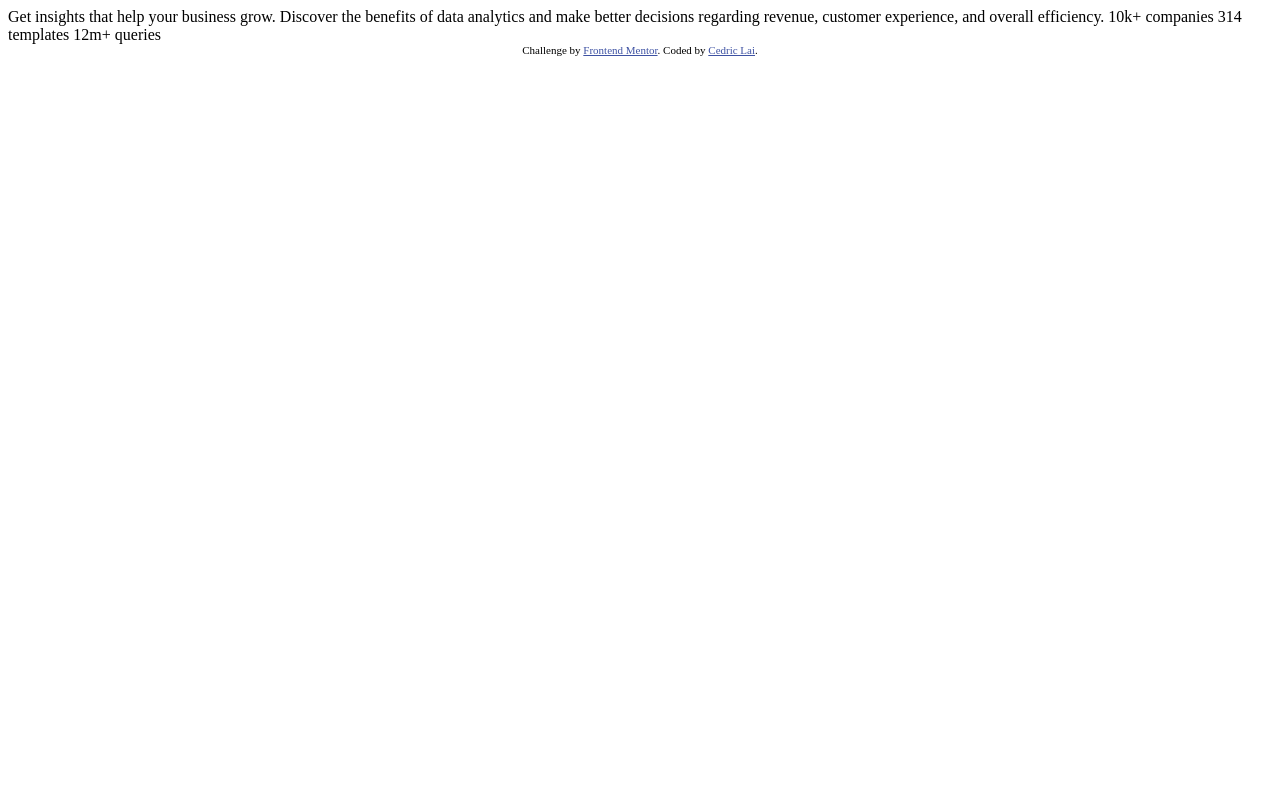
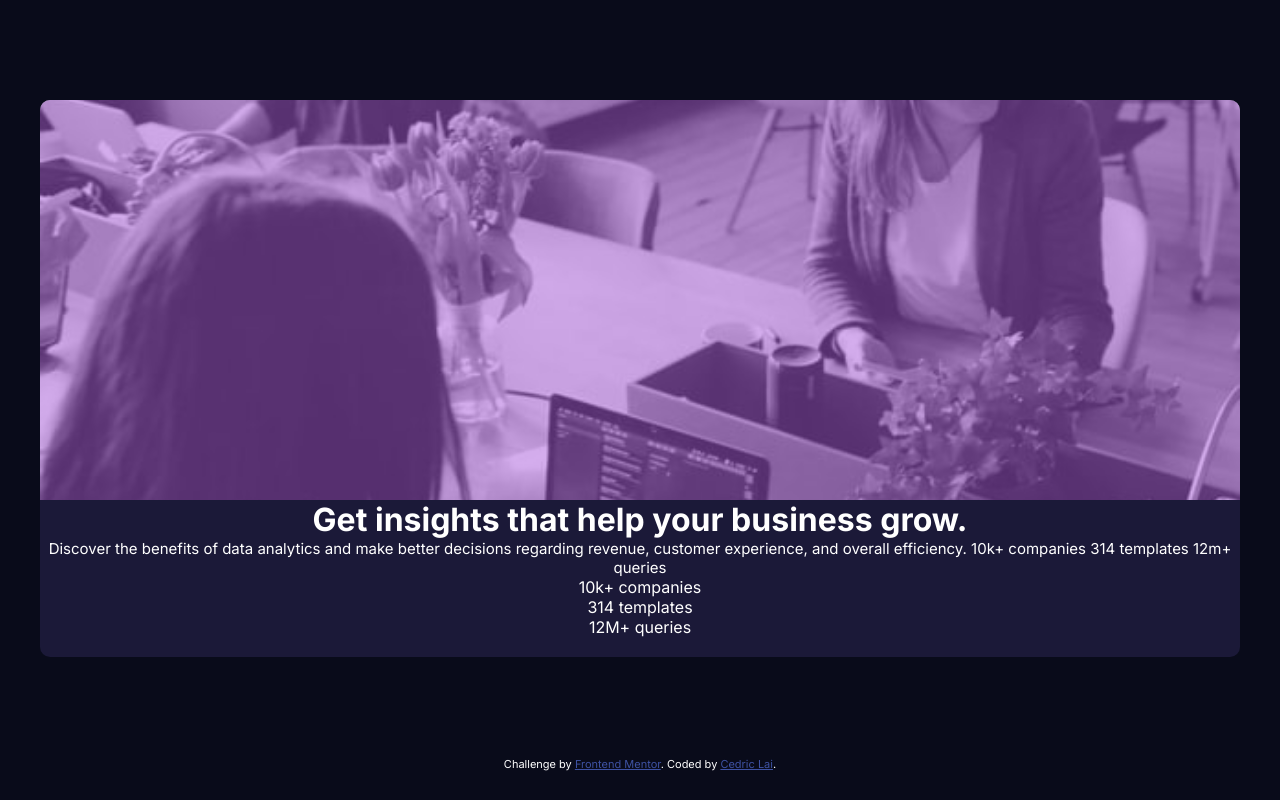
Before and after one commit to Lamberor/stats-preview-card-component, a plain HTML site: page index.html in a window 1280 px wide. Drawn offline with Linux system fonts and the light colour scheme.

Commit message:
design the basic layout

```diff
--- a/index.html
+++ b/index.html
@@ -3,32 +3,40 @@
   <head>
     <meta charset="UTF-8" />
     <meta name="viewport" content="width=device-width, initial-scale=1.0" />
-    <!-- displays site properly based on user's device -->
-
     <link
       rel="icon"
       type="image/png"
       sizes="32x32"
       href="./images/favicon-32x32.png"
     />
-
-    <title>Frontend Mentor | Stats preview card component</title>
-
-    <!-- Feel free to remove these styles or customise in your own stylesheet 👍 -->
-    <style>
-      .attribution {
-        font-size: 11px;
-        text-align: center;
-      }
-      .attribution a {
-        color: hsl(228, 45%, 44%);
-      }
-    </style>
+    <link rel="preconnect" href="https://fonts.googleapis.com" />
+    <link rel="preconnect" href="https://fonts.gstatic.com" crossorigin />
+    <link
+      href="https://fonts.googleapis.com/css2?family=Inter:wght@400;700&family=Lexend+Deca&display=swap"
+      rel="stylesheet"
+    />
+    <link rel="stylesheet" href="style.css" />
+    <title>Cedric Lai | Stats preview card component</title>
   </head>
   <body>
-    Get insights that help your business grow. Discover the benefits of data
-    analytics and make better decisions regarding revenue, customer experience,
-    and overall efficiency. 10k+ companies 314 templates 12m+ queries
+    <div class="container">
+      <div class="picture">
+        <div class="overlay"></div>
+      </div>
+      <div class="card">
+        <h1>Get <span>insights</span> that help your business grow.</h1>
+        <p>
+          Discover the benefits of data analytics and make better decisions
+          regarding revenue, customer experience, and overall efficiency. 10k+
+          companies 314 templates 12m+ queries
+        </p>
+        <ul>
+          <li>10k+ companies</li>
+          <li>314 templates</li>
+          <li>12M+ queries</li>
+        </ul>
+      </div>
+    </div>
 
     <div class="attribution">
       Challenge by
--- /dev/null
+++ b/style.css
@@ -0,0 +1,63 @@
+:root {
+  --very-dark-blue: hsl(233, 47%, 7%);
+  --dark-desaturated-blue: hsl(244, 38%, 16%);
+  --soft-violet: hsl(277, 64%, 61%);
+  --white: hsl(0, 0%, 100%);
+  --slightly-transparent-white: hsla(0, 0%, 100%, 0.75);
+  --slightly-transparent-white: hsla(0, 0%, 100%, 0.6);
+}
+
+* {
+  margin: 0;
+  padding: 0;
+  box-sizing: border-box;
+}
+
+img {
+  max-width: 100%;
+}
+
+ul {
+  list-style-type: none;
+}
+
+body {
+  font-family: 'Inter', sans-serif;
+  /* font-family: 'Lexend Deca', sans-serif; */
+  background-color: var(--very-dark-blue);
+}
+
+.container {
+  background-color: var(--dark-desaturated-blue);
+  color: var(--white);
+  margin: 100px 40px;
+  padding: 0 0 20px;
+  border-radius: 10px;
+  text-align: center;
+}
+
+.container .picture {
+  background: no-repeat center/cover url('images/image-header-mobile.jpg');
+  height: 400px;
+  border-radius: 10px 10px 0 0;
+}
+
+.container .picture .overlay {
+  background-color: hsla(277, 64%, 61%, 0.5);
+  height: 400px;
+  border-radius: 10px 10px 0 0;
+}
+
+p {
+  font-size: 15px;
+}
+
+.attribution {
+  font-size: 11px;
+  text-align: center;
+  color: var(--white);
+}
+
+.attribution a {
+  color: hsl(228, 45%, 44%);
+}
```
